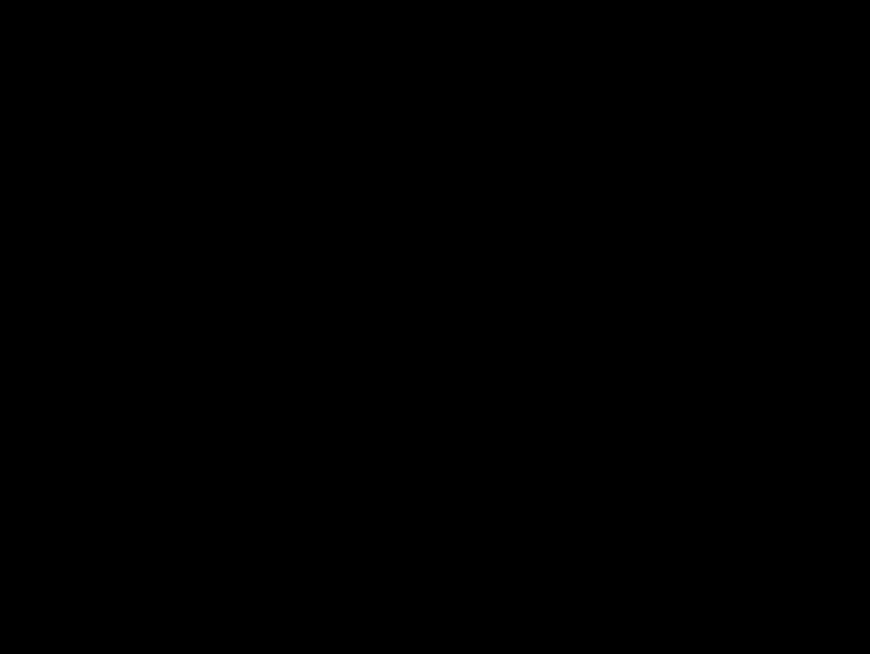
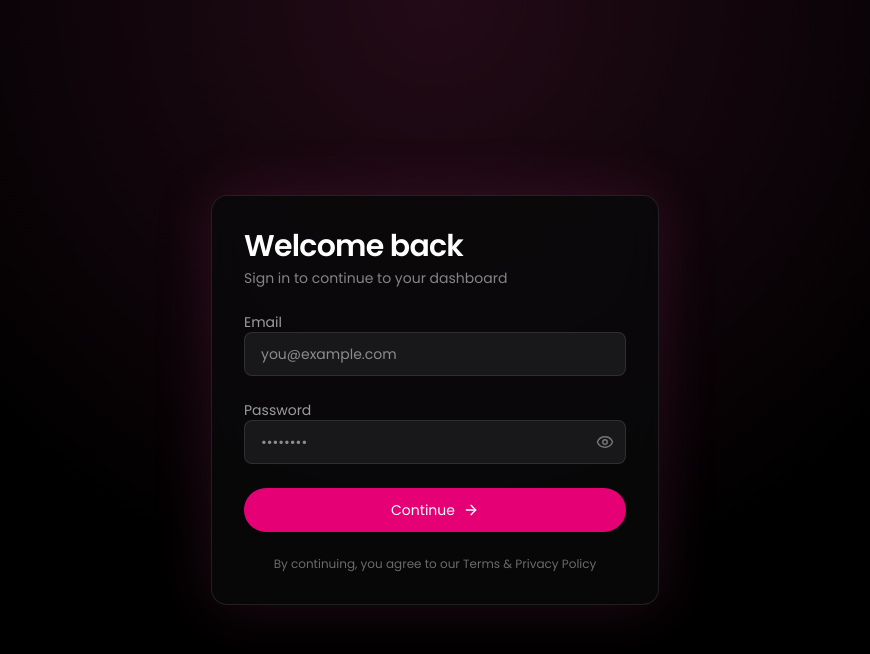
Before and after one commit to Prashanthsyntax/LoomX, a React (Vite) app in the folder client/: page /auth in a window 1280 px wide. Before the commit this address had no page. Shown: the top 654 px of the page, without its empty margins (205-1075 px from the left). Built offline with nearby package versions, Linux system fonts and the light colour scheme.

Commit message:
added login page auth provider

```diff
--- a/client/src/App.tsx
+++ b/client/src/App.tsx
@@ -1,25 +1,40 @@
 import { Route, Routes } from "react-router-dom";
+import "./globals.css";
+
 import HomePage from "./pages/HomePage";
-import "./globals.css";
 import MainLayout from "./layouts/MainLayout";
 import DashboardLayout from "./layouts/DashboardLayout";
+
 import DashboardHome from "./pages/dashboard/DashboardHome";
 import Profile from "./pages/dashboard/Profile";
 import Home from "./pages/dashboard/Home";
 import Activity from "./pages/dashboard/Activity";
 import Settings from "./pages/dashboard/Settings";
+import AuthPage from "./pages/auth/AuthPage";
+
+import { AuthProvider } from "./auth/AuthProvider";
+import ProtectedRoute from "./auth/ProtectedRoute";
 
 export default function App() {
   return (
-    <>
+    <AuthProvider>
       <Routes>
-      {/* Pages WITH Navbar + Footer */}
+        {/* Landing pages */}
         <Route element={<MainLayout />}>
           <Route path="/" element={<HomePage />} />
         </Route>
 
-      {/* Pages WITHOUT Navbar + Footer */}
-      <Route element={<DashboardLayout />}>
+        {/* Auth page */}
+        <Route path="/auth" element={<AuthPage />} />
+
+        {/* Protected Dashboard */}
+        <Route
+          element={
+            <ProtectedRoute>
+              <DashboardLayout />
+            </ProtectedRoute>
+          }
+        >
           <Route path="/dashboard" element={<DashboardHome />} />
           <Route path="/dashboard/home" element={<Home />} />
           <Route path="/dashboard/profile" element={<Profile />} />
@@ -27,6 +42,6 @@ export default function App() {
           <Route path="/dashboard/settings" element={<Settings />} />
         </Route>
       </Routes>
-    </>
+    </AuthProvider>
   );
 }
--- /dev/null
+++ b/client/src/auth/AuthProvider.tsx
@@ -0,0 +1,33 @@
+import { createContext, useContext, useState } from "react";
+
+type AuthContextType = {
+  isAuth: boolean;
+  login: () => void;
+  logout: () => void;
+};
+
+const AuthContext = createContext<AuthContextType | null>(null);
+
+export const AuthProvider = ({ children }: { children: React.ReactNode }) => {
+  const [isAuth, setIsAuth] = useState(
+    Boolean(localStorage.getItem("auth"))
+  );
+
+  const login = () => {
+    localStorage.setItem("auth", "true");
+    setIsAuth(true);
+  };
+
+  const logout = () => {
+    localStorage.removeItem("auth");
+    setIsAuth(false);
+  };
+
+  return (
+    <AuthContext.Provider value={{ isAuth, login, logout }}>
+      {children}
+    </AuthContext.Provider>
+  );
+};
+
+export const useAuth = () => useContext(AuthContext)!;
--- /dev/null
+++ b/client/src/auth/ProtectedRoute.tsx
@@ -0,0 +1,10 @@
+import { Navigate } from "react-router-dom";
+import { useAuth } from "./AuthProvider";
+import type { JSX } from "react";
+
+const ProtectedRoute = ({ children }: { children: JSX.Element }) => {
+  const { isAuth } = useAuth();
+  return isAuth ? children : <Navigate to="/auth" replace />;
+};
+
+export default ProtectedRoute;
--- /dev/null
+++ b/client/src/pages/auth/AuthPage.tsx
@@ -0,0 +1,91 @@
+import { useNavigate } from "react-router-dom";
+import { useAuth } from "../../auth/AuthProvider";
+import { useState } from "react";
+import { Eye, EyeOff, ArrowRight } from "lucide-react";
+
+const AuthPage = () => {
+  const { login } = useAuth();
+  const navigate = useNavigate();
+
+  const [showPassword, setShowPassword] = useState(false);
+
+  const handleLogin = () => {
+    login();
+    navigate("/dashboard");
+  };
+
+  return (
+    <div className="relative min-h-screen bg-black flex items-center justify-center text-white overflow-hidden">
+
+      {/* Ambient glow */}
+      <div className="absolute inset-0 bg-[radial-gradient(circle_at_top,_rgba(236,72,153,0.15),_transparent_60%)]" />
+
+      {/* Card */}
+      <div className="relative w-full max-w-md p-8 rounded-2xl bg-zinc-950/80 backdrop-blur-xl border border-white/10 shadow-[0_0_60px_rgba(236,72,153,0.15)] space-y-6">
+
+        {/* Header */}
+        <div className="space-y-1">
+          <h1 className="text-3xl font-semibold tracking-tight">
+            Welcome back
+          </h1>
+          <p className="text-sm text-white/50">
+            Sign in to continue to your dashboard
+          </p>
+        </div>
+
+        {/* Email */}
+        <div className="space-y-2">
+          <label className="text-sm text-white/60">Email</label>
+          <input
+            placeholder="you@example.com"
+            className="w-full px-4 h-11 rounded-lg bg-zinc-900 border border-white/10 outline-none
+            focus:border-pink-500/50 focus:ring-2 focus:ring-pink-500/20 transition"
+          />
+        </div>
+
+        {/* Password */}
+        <div className="space-y-2">
+          <label className="text-sm text-white/60">Password</label>
+
+          <div className="relative">
+            <input
+              type={showPassword ? "text" : "password"}
+              placeholder="••••••••"
+              className="w-full px-4 h-11 rounded-lg bg-zinc-900 border border-white/10 outline-none
+              focus:border-pink-500/50 focus:ring-2 focus:ring-pink-500/20 transition pr-10"
+            />
+
+            <button
+              type="button"
+              onClick={() => setShowPassword(!showPassword)}
+              className="absolute right-3 top-1/2 -translate-y-1/2 text-white/40 hover:text-white"
+            >
+              {showPassword ? <EyeOff size={18} /> : <Eye size={18} />}
+            </button>
+          </div>
+        </div>
+
+        {/* CTA */}
+        <button
+          onClick={handleLogin}
+          className="group w-full h-11 rounded-full bg-pink-600 hover:bg-pink-700
+          transition-all duration-300 flex items-center justify-center gap-2
+          hover:shadow-[0_0_30px_rgba(236,72,153,0.6)] active:scale-95"
+        >
+          Continue
+          <ArrowRight
+            size={16}
+            className="group-hover:translate-x-1 transition"
+          />
+        </button>
+
+        {/* Footer */}
+        <p className="text-xs text-center text-white/40">
+          By continuing, you agree to our Terms & Privacy Policy
+        </p>
+      </div>
+    </div>
+  );
+};
+
+export default AuthPage;
--- a/client/src/sections/HeroSection.tsx
+++ b/client/src/sections/HeroSection.tsx
@@ -77,7 +77,7 @@ export default function HeroSection() {
         transition={{ type: "spring", stiffness: 320, damping: 70, mass: 1 }}
       >
         <button
-          onClick={() => navigate("/dashboard")}
+          onClick={() => navigate("/auth")}
           className="bg-pink-600 hover:bg-pink-700 text-white rounded-full px-7 h-11 transition-colors duration-200"
         >
           Get started
```
Lines whose indentation alone changed are shown as unchanged.
